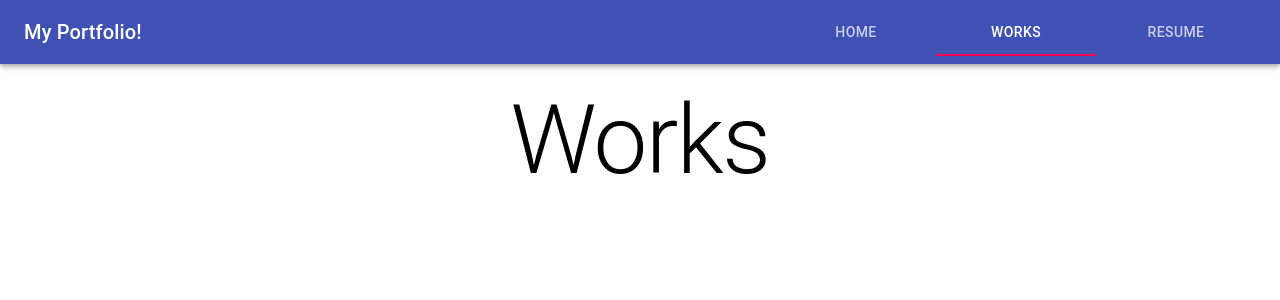
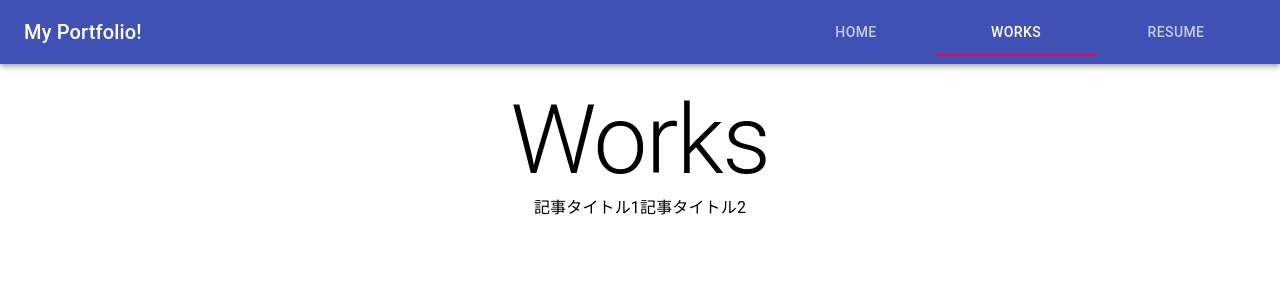
Before and after one commit to iteduki/react-portfolio, a React (Create React App) app: page / in a window 1280 px wide. Both pictures are taken after a click on the tab "WORKS". Shown: the top 300 px of the page. Built offline with nearby package versions, Linux system fonts and the light colour scheme.

Commit message:
記事jsonを読み込んで表示する

```diff
--- a/src/pages/Works.tsx
+++ b/src/pages/Works.tsx
@@ -1,5 +1,13 @@
 import React from "react"
 import { Box, Typography, makeStyles } from "@material-ui/core"
+import contents from "./WorksComponent/contents.json"
+
+type Contents = {
+  title: string
+  tools: string
+  description: string
+  href?: string
+}
 
 const useStyles = makeStyles({
   works: {
@@ -15,6 +23,11 @@ export default function Works() {
   return (
     <Box className={classes.works}>
       <Typography variant="h1">Works</Typography>
+      <Box style={{ display: "flex" }}>
+        {contents.map((item: Contents, key) => {
+          return <Typography>{item.title}</Typography>
+        })}
+      </Box>
     </Box>
   )
 }
--- /dev/null
+++ b/src/pages/WorksComponent/contents.json
@@ -0,0 +1,13 @@
+[
+  {
+    "title": "記事タイトル1",
+    "tools": "使ったツール1",
+    "description": "説明1",
+    "href": "https://google.com"
+  },
+  {
+    "title": "記事タイトル2",
+    "tools": "使ったツール2",
+    "description": "説明2"
+  }
+]
```
